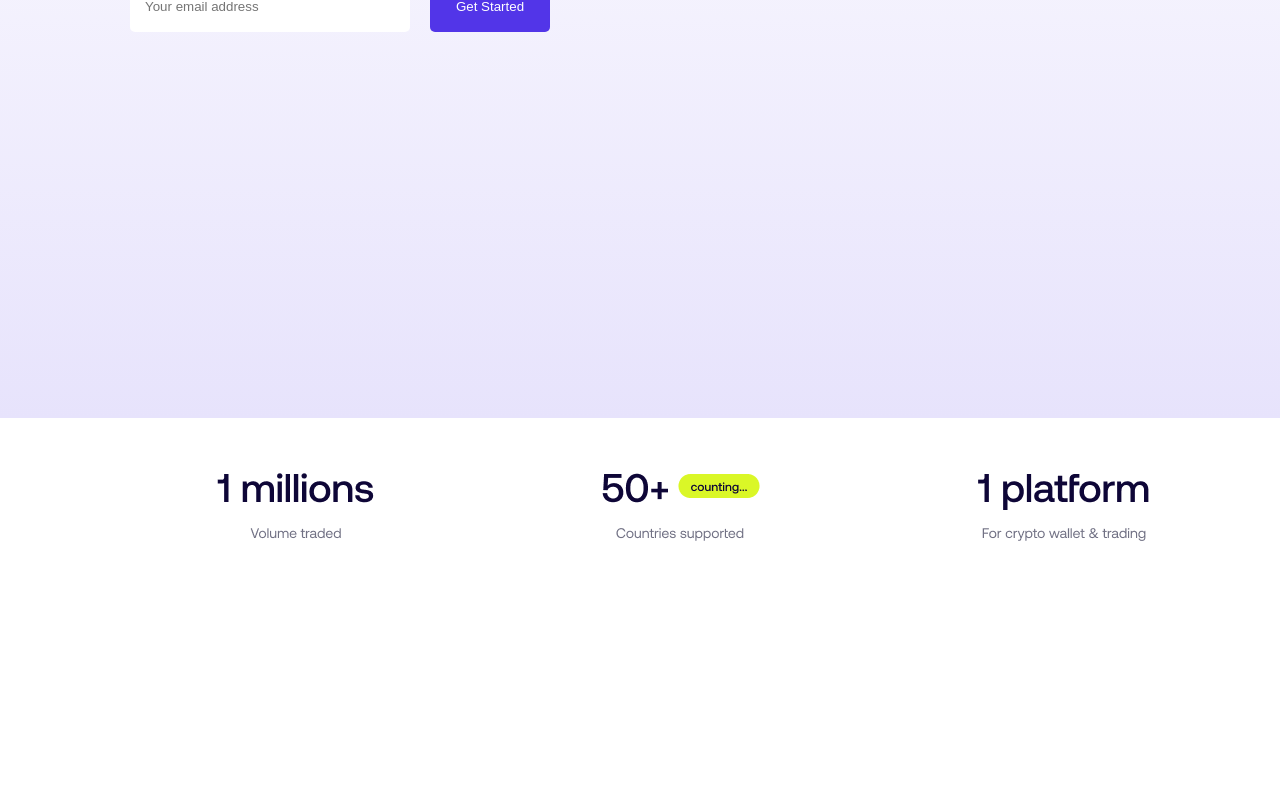
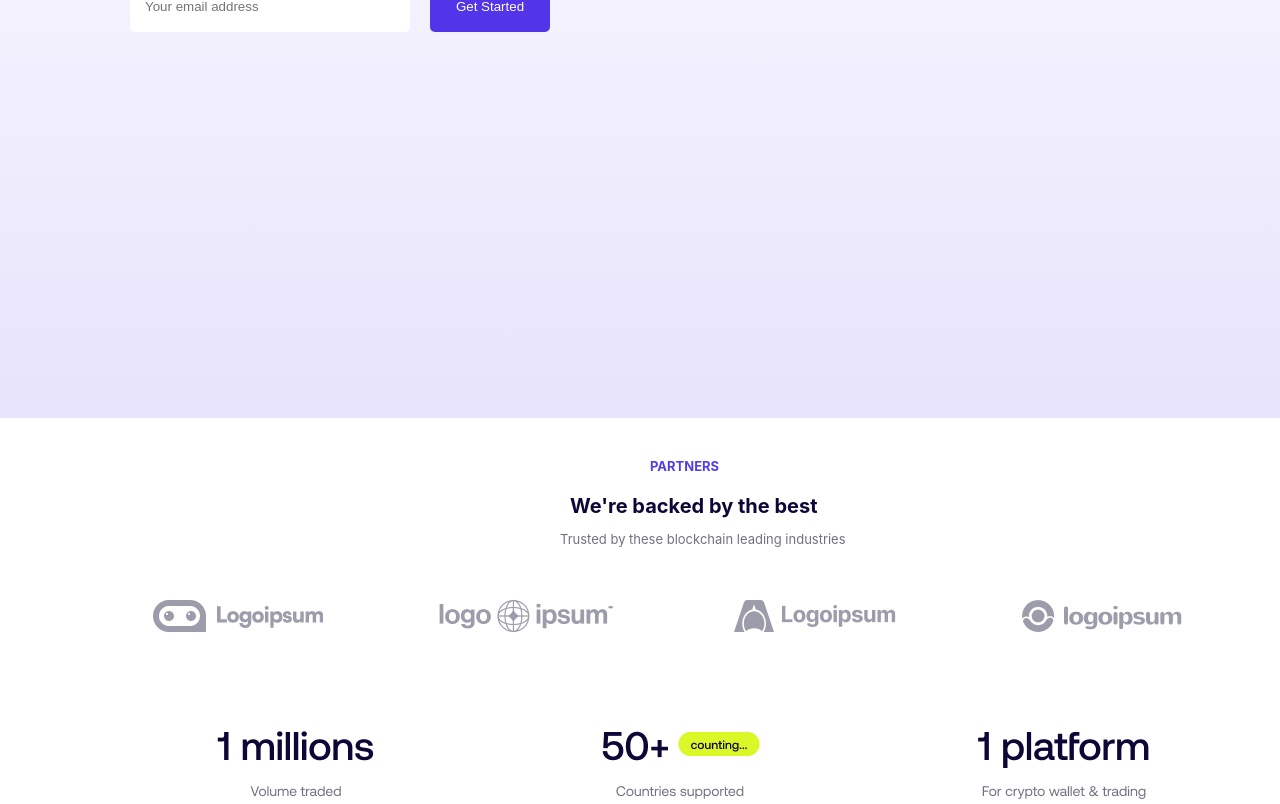
Before and after one commit to Shaima-Cloud99X/Coinbank, a React (Create React App) app in the folder coinbank/: page / in a window 1280 px wide. Shown: the part 452-1256 px from the top of the page. Before the commit the page ends 998 px from the top, so only its background shows below. Built offline with nearby package versions, Linux system fonts and the light colour scheme.

Commit message:
partners

```diff
--- a/coinbank/src/Components/Home.js
+++ b/coinbank/src/Components/Home.js
@@ -3,6 +3,7 @@ import '../Styles/Home.css';
 import logo from '../Assets/Logo.png';
 import vector from '../Assets/Vector.png';
 import content from '../Assets/Content.png';
+import companies from '../Assets/Companies.png';
 import '../Styles/font.css';
 
 const Home = () => {
@@ -53,9 +54,18 @@ const Home = () => {
 
             </div>
 
+
+            <div>
+                <p className="partners-text">PARTNERS</p>
+                <h1 style={{fontSize:20, color:'#0E0637', fontWeight:'bold', marginTop:20 , marginLeft: 570}}>We're backed by the best</h1><br/>
+                <p style = {{color: '#717184',  display:'block', fontSize:13, marginTop:-20, marginLeft: 560}}>Trusted by these blockchain leading industries</p>
+                <img className='companies' src = {companies} alt = 'companies' />
+            </div>
+
             <div className='content'>
                 <img src = {content} alt = 'content' />
             </div>
+
 
         </div>
 
--- a/coinbank/src/Styles/Home.css
+++ b/coinbank/src/Styles/Home.css
@@ -87,5 +87,18 @@ h1 {
 
   .content{
     margin-left: 120px;
+    margin-top: 60px;
+  }
+
+  .partners-text {
+    color: #523fe8;
+    font-weight: bold;
+    font-size: 13px;
+    margin-left: 650px;
     margin-top: 40px;
   }
+
+  .companies{
+    margin-left: 110px;
+    margin-top: 20px;
+  }
```
Also changed, not shown: coinbank/src/Assets/Companies.png (added).
